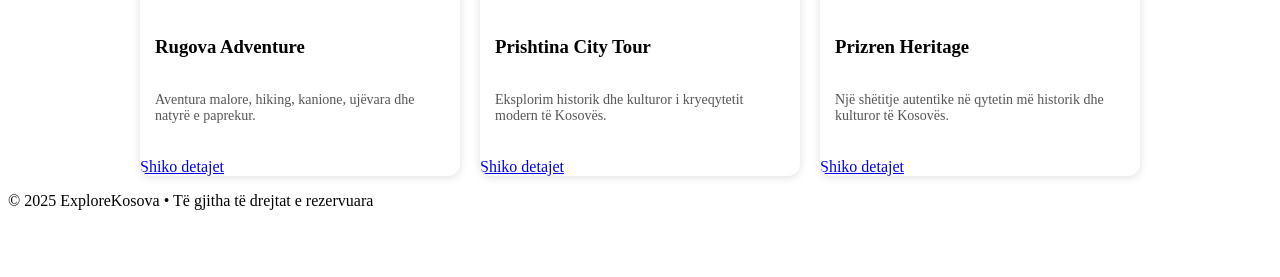
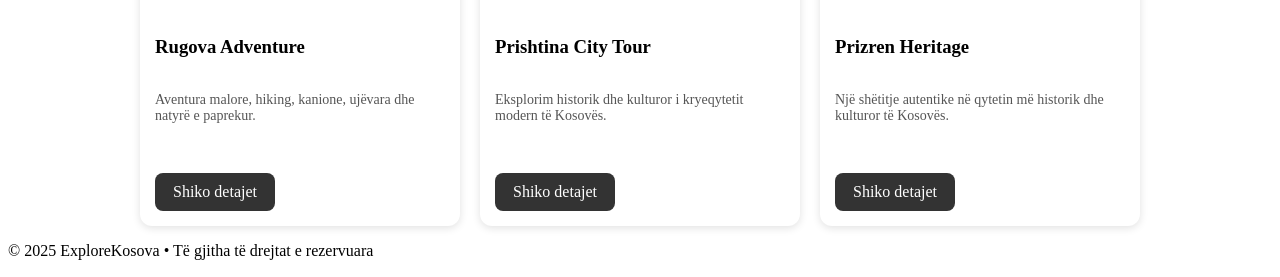
Before and after one commit to eriksaalihu-arch/ExploreKosova, a PHP site: page /services.html in a window 1280 px wide. Shown: the part 523-800 px from the top of the page. Run offline with PHP 8.4, Linux system fonts and the light colour scheme.

Commit message:
Shtimi i stilit .btn-secondary në "rreth nesh" dhe një përditësim të vogël të HTML-së në services.html
U shtua një klasë e re .btn-secondary në style.css për stilimin e butonave dytësorë, duke përfshirë efektet e mbajtjes pezull. Gjithashtu u bë një rregullim i vogël i formatimit në services.html.

```diff
--- a/assets/css/style.css
+++ b/assets/css/style.css
@@ -95,3 +95,17 @@
     border-radius: 10px;
     box-shadow: 0 2px 8px rgba(0,0,0,0.1);
 }
+
+.btn-secondary{
+    display: inline-block;
+    margin: 15px;
+    padding: 10px 18px;
+    background: #333;
+    color: #fff;
+    border-radius: 8px;
+    text-decoration: none;
+    transition: background 0.2s ease;
+}
+.btn-secondary:hover{
+    background: #555;
+}
--- a/services.html
+++ b/services.html
@@ -21,6 +21,7 @@
 </header>
 
     <main class="page">
+
     <section class="page-header">
     <h1>Shërbimet tona</h1>
     <p>Zgjedhja perfekte për një aventurë të paharrueshme në Kosovë.</p>
```
